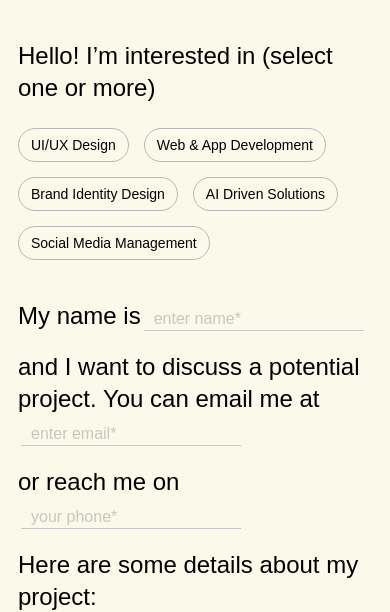
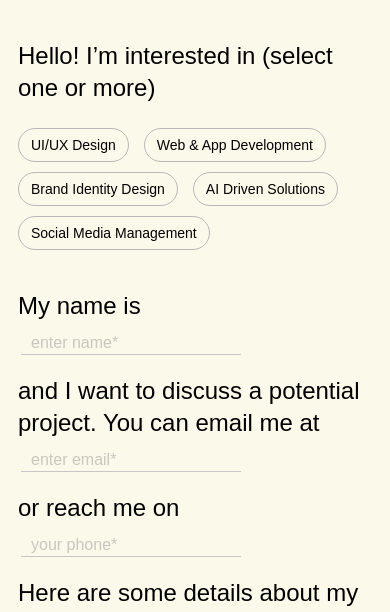
Before and after one commit to therareaniket/new-rarepixels-design, a Next.js app: page / in a window 390 px wide. Shown: the part 9706-10318 px from the top of the page. Built offline with nearby package versions, Linux system fonts and the light colour scheme; a web font is replaced by a local one.

Commit message:
ci 🔄:  completed home page inquiry form mobile view

```diff
--- a/src/components/Homepage/InquiryForm/inquiryform.css
+++ b/src/components/Homepage/InquiryForm/inquiryform.css
@@ -75,7 +75,11 @@
 
 @media (max-width: 479px) { }
 
-@media (max-width: 439px) { }
+@media (max-width: 439px) {
+    .hm-inquiry-field h3 { display: flex; flex-direction: column; gap: 10px; }
+    .cnct-form-checkbox { gap: 10px 15px; }
+
+}
 
 @media (max-width: 400px) { }
 
```
